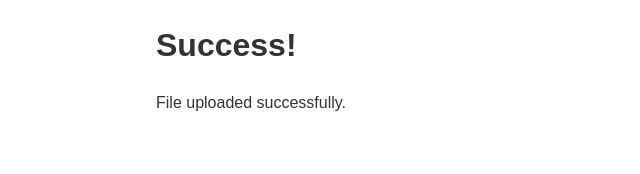
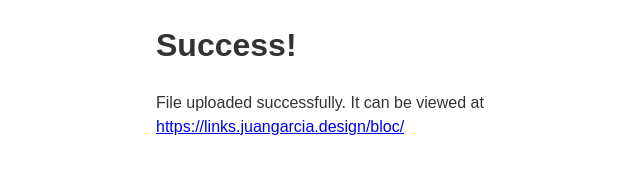
Before and after one commit to imjuangarcia/link-sharing-app, a website: page public/success.html in a window 1280 px wide. Shown: the whole page, without its empty margins (234-874 px from the left). Drawn offline with Linux system fonts and the light colour scheme.

Commit message:
Get image url and show link to it

```diff
--- a/public/success.html
+++ b/public/success.html
@@ -11,6 +11,15 @@
 
   <body>
     <h1>Success!</h1>
-    <p>File uploaded successfully.</p>
+    <p>
+      File uploaded successfully. It can be viewed at
+      <a href="#" target="_blank"></a>
+    </p>
+    <script>
+      const url = "https://links.juangarcia.design/bloc/";
+      const link = document.querySelector("a");
+      link.innerHTML = url + window.location.hash.slice(1);
+      link.setAttribute("href", url + window.location.hash.slice(1));
+    </script>
   </body>
 </html>
```
Also changed, not shown: server.js (+4 -3 lines).
